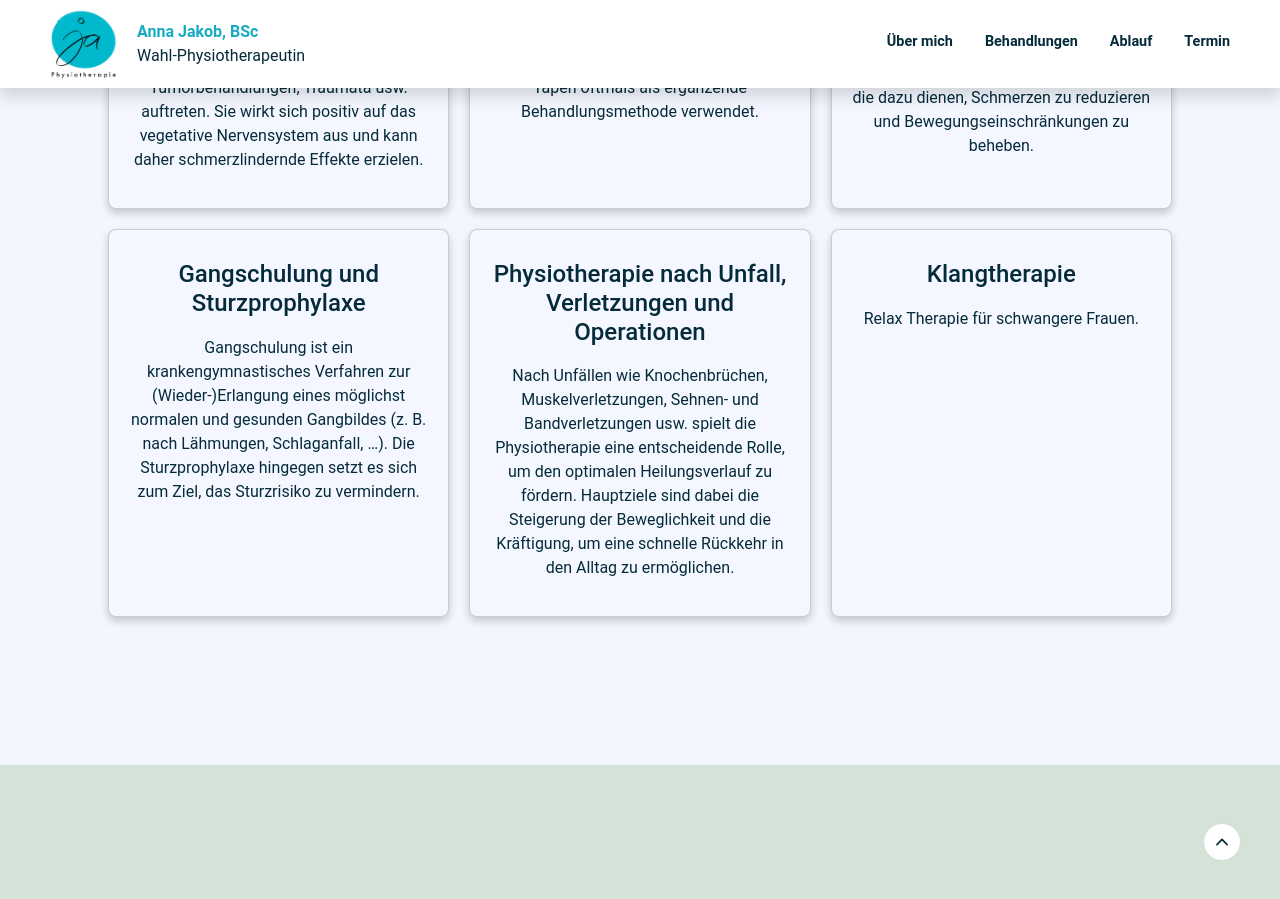
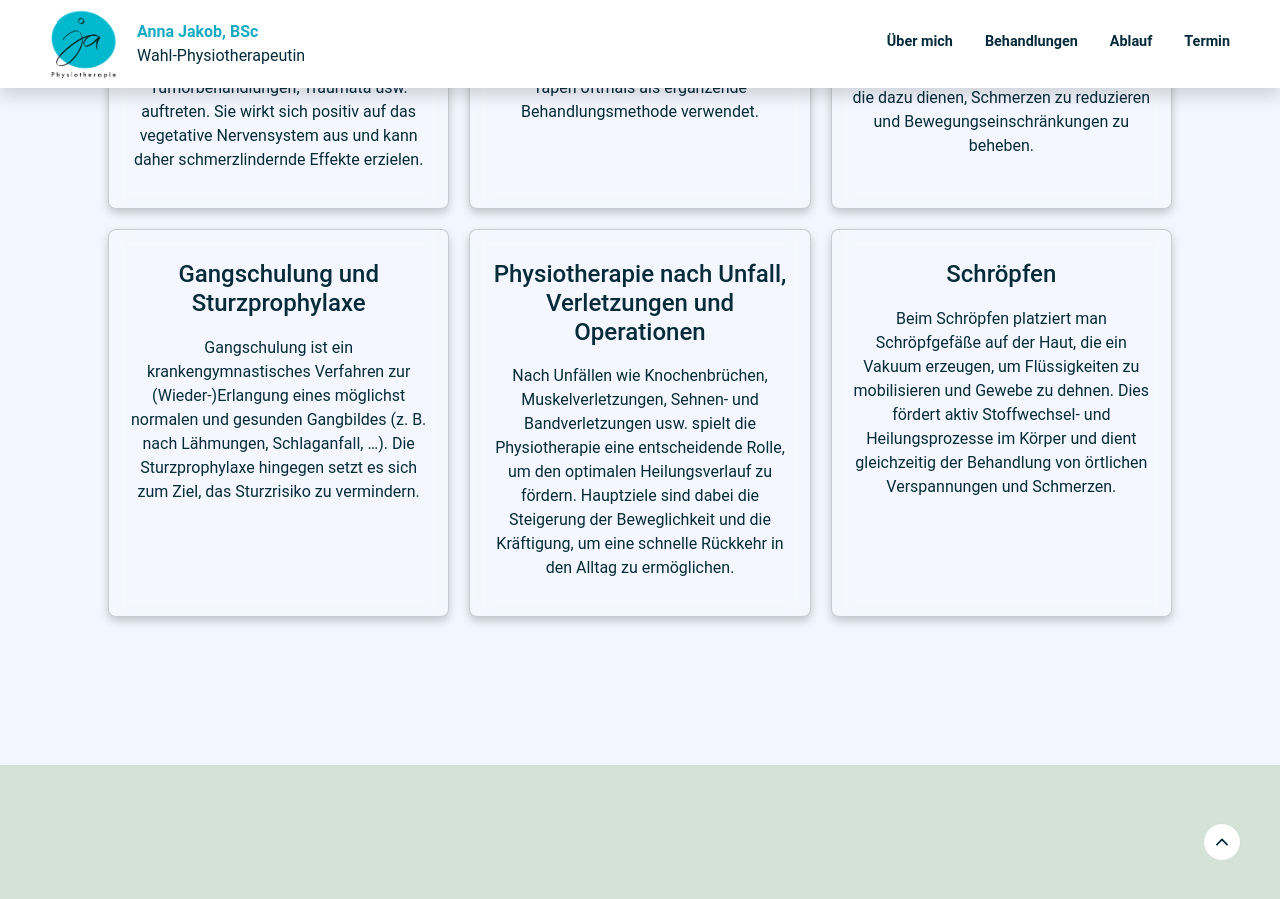
Before and after one commit to paulzwoelfer/annajakob-physio.github.io, a Jekyll site: the page built from index.md, in a window 1280 px wide and 900 px high, scrolled down 1635 px. Built offline with Jekyll 4.4.1, drawn with Linux system fonts in a browser that asks for light colours.

Commit message:
update text

```diff
--- a/_config.yml
+++ b/_config.yml
@@ -2,7 +2,6 @@
 logo: assets/images/Logo.png
 title: Anna Jakob, BSc
 subtitle: Wahl-Physiotherapeutin
-email: contact@sleuth-ai.com
 description: A responsive site template designed by HTML5 Up<br /> and released under the Creative Commons.
 baseurl: "/" # the subpath of your site, e.g. /blog
 url: https://pyhsio-annajakob.com # the base hostname & protocol for your site
@@ -15,7 +14,7 @@ tiles-count: 6
 # social settings
 instagram_url: https://instagram.com
 email: test@gmail.com
-phone: +43 676
+phone: +43 676 7988622
 
 # build settings
 markdown: kramdown
--- a/index.md
+++ b/index.md
@@ -41,8 +41,8 @@ sections:
         text: Gangschulung ist ein krankengymnastisches Verfahren zur (Wieder-)Erlangung eines möglichst normalen und gesunden Gangbildes (z. B. nach Lähmungen, Schlaganfall, ...). Die Sturzprophylaxe hingegen setzt es sich zum Ziel, das Sturzrisiko zu vermindern.
       - title: Physiotherapie nach Unfall, Verletzungen und Operationen
         text: Nach Unfällen wie Knochenbrüchen, Muskelverletzungen, Sehnen- und Bandverletzungen usw. spielt die Physiotherapie eine entscheidende Rolle, um den optimalen Heilungsverlauf zu fördern. Hauptziele sind dabei die Steigerung der Beweglichkeit und die Kräftigung, um eine schnelle Rückkehr in den Alltag zu ermöglichen.
-      - title: Klangtherapie
-        text: Relax Therapie für schwangere Frauen.
+      - title: Schröpfen
+        text: Beim Schröpfen platziert man Schröpfgefäße auf der Haut, die ein Vakuum erzeugen, um Flüssigkeiten zu mobilisieren und Gewebe zu dehnen. Dies fördert aktiv Stoffwechsel- und Heilungsprozesse im Körper und dient gleichzeitig der Behandlung von örtlichen Verspannungen und Schmerzen.
   - type: procedure.html
     section_id: procedure
     background_style: bg-primary
```
Also changed, not shown: other parts of index.md (+1 -1 lines).
